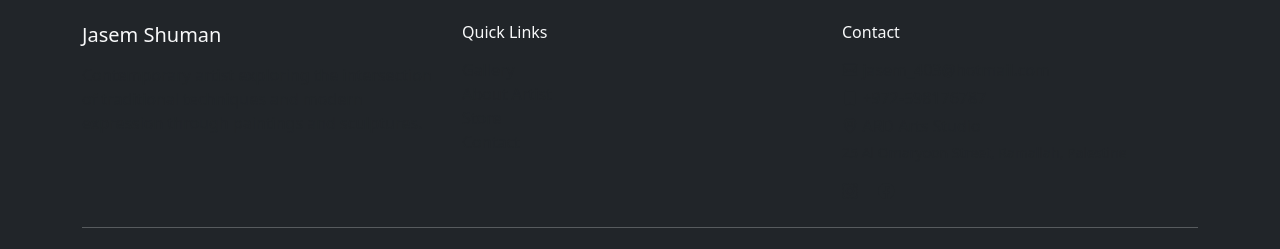
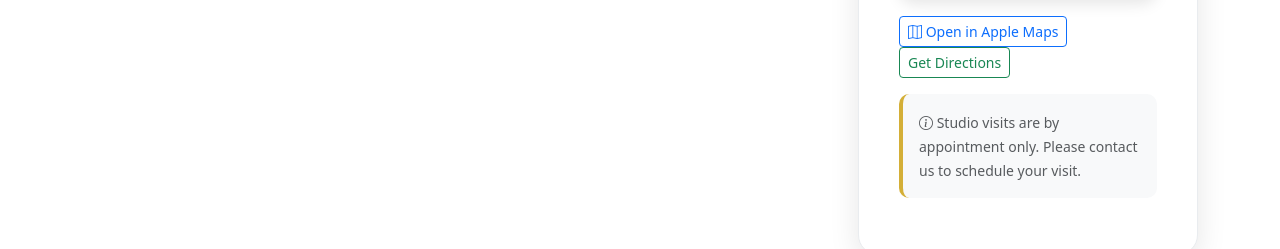
Before and after one commit to MahmoudMousa1994/jasem-shuman, a Django app: page /pages/contact/ in a window 1280 px wide. Shown: the part 1828-2077 px from the top of the page. Run offline with Django 5.2, Linux system fonts and the light colour scheme.

Commit message:
Enhance Find Our Studio section with ARD Arts Studio details and navigation

```diff
--- a/pages/templates/pages/contact.html
+++ b/pages/templates/pages/contact.html
@@ -220,21 +220,36 @@
             <!-- Map -->
             <div class="map-card mb-4">
                 <h4 class="mb-3">Find Our Studio</h4>
+                <div class="studio-info mb-3 p-3 bg-light rounded">
+                    <h6 class="mb-2"><i class="bi bi-geo-alt"></i> ARD Arts Studio - By Jasem Shuman</h6>
+                    <p class="mb-2"><strong>Address:</strong> 25 Al Omaryoon Street, Ramallah, P6038111, Palestine</p>
+                    <p class="mb-0"><strong>Coordinates:</strong> 31.901517, 35.185495</p>
+                </div>
                 <div class="map-container">
                     <iframe
-                        src="https://www.google.com/maps/embed?pb=!1m18!1m12!1m3!1d54488.12345!2d35.2!3d31.9!2m3!1f0!2f0!3f0!3m2!1i1024!2i768!4f13.1!3m3!1m2!1s0x151ca1c30b8b3e97%3A0x5b7c8b1c5f6a2b3c!2sAl-Bireh%2C%20Palestine!5e0!3m2!1sen!2sus!4v1234567890123!5m2!1sen!2sus"
+                        src="https://www.google.com/maps/embed?pb=!1m18!1m12!1m3!1d3387.123!2d35.185495!3d31.901517!2m3!1f0!2f0!3f0!3m2!1i1024!2i768!4f13.1!3m3!1m2!1s0x151ca0a1e6d4e123%3A0x123456789abcdef0!2s25%20Al%20Omaryoon%20Street%2C%20Ramallah%2C%20Palestine!5e0!3m2!1sen!2sus!4v1698765432123!5m2!1sen!2sus"
                         width="100%"
-                        height="200"
+                        height="300"
                         style="border:0; border-radius: 10px;"
                         allowfullscreen=""
                         loading="lazy"
                         referrerpolicy="no-referrer-when-downgrade">
                     </iframe>
                 </div>
-                <p class="map-note">
+                <div class="map-actions mt-3">
+                    <a href="https://maps.apple.com/place?address=25%20Al%20Omaryoon%20Street,%20Ramallah,%20P6038111&coordinate=31.901517,35.185495&name=ARD%20Arts%20Studio%20-%20By%20Jasem%20Shuman&map=h"
+                       target="_blank" class="btn btn-outline-primary btn-sm me-2">
+                        <i class="bi bi-map"></i> Open in Apple Maps
+                    </a>
+                    <a href="https://www.google.com/maps/dir/?api=1&destination=31.901517,35.185495"
+                       target="_blank" class="btn btn-outline-success btn-sm">
+                        <i class="bi bi-navigation"></i> Get Directions
+                    </a>
+                </div>
+                <p class="map-note mt-3">
                     <small class="text-muted">
-                        <i class="fas fa-info-circle"></i>
-                        Studio visits are by appointment only. Please contact us to schedule.
+                        <i class="bi bi-info-circle"></i>
+                        Studio visits are by appointment only. Please contact us to schedule your visit.
                     </small>
                 </p>
             </div>
```
